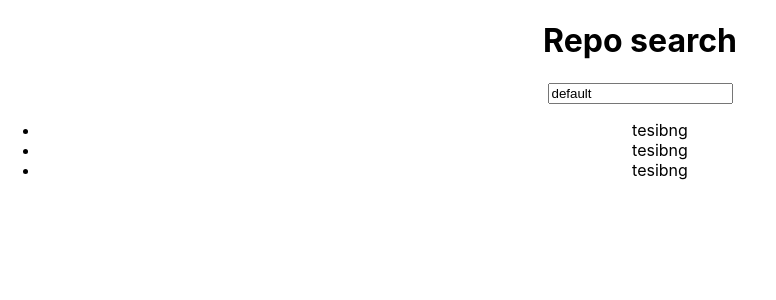
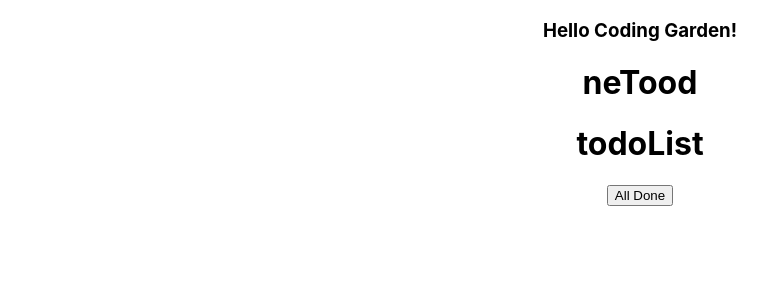
Before and after one commit to john2796/redux__001, a React (Create React App) app: page / in a window 1280 px wide. Shown: the top 300 px of the page, without its empty margins (0-776 px from the left). Built offline with nearby package versions, Linux system fonts and the light colour scheme.

Commit message:
adding regular todo to convert to redux

```diff
--- a/src/Api.js
+++ /dev/null
@@ -1,14 +0,0 @@
-const getRepos = (dispatch, query) => {
-  fetch(`https://api.github.com/search/repositories?q=${query}`)
-    .then(res => {
-      return res.json();
-    })
-    .then(data => {
-      console.log(data.items);
-      dispatch({ type: "SET_REPOS", repos: data.items });
-    });
-};
-
-export default {
-  getRepos
-};
--- a/src/App.js
+++ b/src/App.js
@@ -1,12 +1,12 @@
 import React, { Component } from "react";
 import "./App.css";
-import RepoSearch from "./Components/RepoSearch";
+import TodoApp from "./Components/TodoApp";
 
 class App extends Component {
   render() {
     return (
       <div className="App">
-        <RepoSearch />
+        <TodoApp />
       </div>
     );
   }
--- /dev/null
+++ b/src/Components/NewTodoForm.js
@@ -0,0 +1,11 @@
+import React from "react";
+
+const NewTodoForm = () => {
+  return (
+    <div>
+      <h1>neTood</h1>
+    </div>
+  );
+};
+
+export default NewTodoForm;
--- a/src/Components/RepoSearch.js
+++ /dev/null
@@ -1,57 +0,0 @@
-import React, { Component } from "react";
-import { connect } from "react-redux";
-import Api from "../Api";
-
-class RepoSearch extends Component {
-  render() {
-    return (
-      <div>
-        <h1>Repo search</h1>
-        <form
-          onSubmit={evt => this.props.handleSubmit(evt, this.props.inputValue)}
-        >
-          <input
-            type="text"
-            value={this.props.inputValue}
-            onChange={this.props.handleInputChange}
-          />
-        </form>
-        <ul>
-          <li>tesibng</li>
-          <li>tesibng</li>
-          <li>tesibng</li>
-          {this.props.repos.map(repo => {
-            return (
-              <li key={repo.id}>
-                <a href={repo.html_url}>{repo.name}</a>
-              </li>
-            );
-          })}
-        </ul>
-      </div>
-    );
-  }
-}
-
-const mapStateToProps = state => ({
-  inputValue: state.searchInputValue,
-  repos: state.repos
-});
-
-const mapDispatchToProps = dispatch => {
-  return {
-    handleInputChange: evt => {
-      dispatch({ type: "SEARCH_INPUT_CHANGE", value: evt.target.value });
-    },
-    handleSubmit: (evt, query) => {
-      evt.preventDefault();
-      Api.getRepos(dispatch, query);
-      console.log("submit");
-    }
-  };
-};
-
-export default connect(
-  mapStateToProps,
-  mapDispatchToProps
-)(RepoSearch);
--- /dev/null
+++ b/src/Components/TodoApp.js
@@ -0,0 +1,93 @@
+import React, { Component } from "react";
+import NewTodoForm from "./NewTodoForm";
+import TodoList from "./TodoList";
+
+export class TodoApp extends Component {
+  constructor(props) {
+    super(props);
+
+    this.state = {
+      message: "Hello Coding Garden!",
+      newTodo: "",
+      todos: [
+        {
+          title: "Lean React",
+          done: false
+        },
+        {
+          title: "Learn JSX",
+          done: false
+        }
+      ]
+    };
+  }
+
+  newTodoChanged = event => {
+    this.setState({
+      newTodo: event.target.value
+    });
+  };
+
+  formSubmitted = event => {
+    event.preventDefault();
+
+    this.setState({
+      newTodo: "",
+      todos: [
+        ...this.state.todos,
+        {
+          title: this.state.newTodo,
+          done: false
+        }
+      ]
+    });
+  };
+
+  toggleTodoDone = (event, index) => {
+    const todos = [...this.state.todos]; //copy arr
+    todos[index] = {
+      ...todos[index],
+      done: event.target.checked
+    };
+    this.setState({ todos });
+  };
+
+  removeTodo = index => {
+    const todos = [...this.state.todos];
+    todos.splice(index, 1);
+
+    this.setState({ todos });
+  };
+
+  allDone = () => {
+    const todos = this.state.todos.map(todo => {
+      return {
+        title: todo.title,
+        done: true
+      };
+    });
+
+    this.setState({ todos });
+  };
+
+  render() {
+    return (
+      <div>
+        <h3>{this.state.message}</h3>
+        <NewTodoForm
+          newTodo={this.state.newTodo}
+          formSubmitted={this.formSubmitted}
+          newTodoChange={this.newTodoChanged}
+        />
+        <TodoList
+          todos={this.state.todos}
+          toggleTodoDone={this.toggleTodoDone}
+          removeTodo={this.removeTodo}
+        />
+        <button onClick={() => this.allDone()}>All Done</button>
+      </div>
+    );
+  }
+}
+
+export default TodoApp;
--- /dev/null
+++ b/src/Components/TodoList.js
@@ -0,0 +1,11 @@
+import React from "react";
+
+const TodoList = () => {
+  return (
+    <div>
+      <h1>todoList</h1>
+    </div>
+  );
+};
+
+export default TodoList;
--- a/src/index.js
+++ b/src/index.js
@@ -3,17 +3,8 @@ import ReactDOM from "react-dom";
 import "./index.css";
 import App from "./App";
 import * as serviceWorker from "./serviceWorker";
-import rootReducer from "./store/index";
-import { createStore } from "redux";
-import { Provider } from "react-redux";
 
-const store = createStore(rootReducer);
-
-const app = (
-  <Provider store={store}>
-    <App />
-  </Provider>
-);
+const app = <App />;
 
 ReactDOM.render(app, document.getElementById("root"));
 serviceWorker.unregister();
--- a/src/store/index.js
+++ /dev/null
@@ -1,24 +0,0 @@
-const initialState = {
-  repos: [],
-  searchInputValue: "default"
-};
-// Reduceres
-export default (state = initialState, action) => {
-  switch (action.type) {
-    case "SEARCH_INPUT_CHANGE":
-      console.log(state.searchInputValue);
-      return {
-        ...state,
-        searchInputValue: action.value
-      };
-    case "SET_REPOS":
-      console.log(state.searchInputValue);
-      return {
-        ...state,
-        ...action,
-        repos: action.repos
-      };
-    default:
-      return state;
-  }
-};
```
